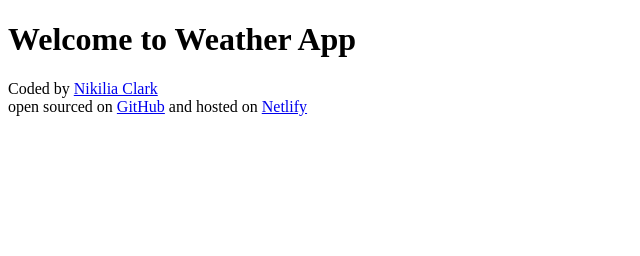
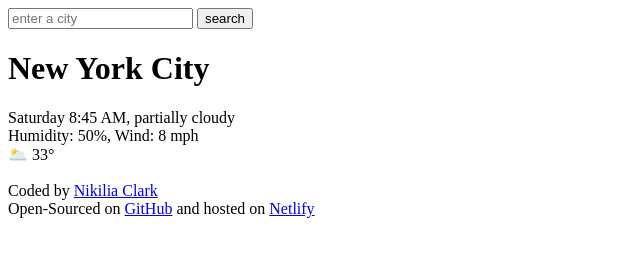
Before and after one commit to Niki-Nicoli/My-Weather-App, a plain HTML site: page index.html in a window 1280 px wide. Shown: the whole page, without its empty margins (0-640 px from the left). Drawn offline with Linux system fonts and the light colour scheme.

Commit message:
Added HTML

```diff
--- a/index.html
+++ b/index.html
@@ -3,15 +3,28 @@
   <head>
     <meta charset="UTF-8" />
     <meta name="viewport" content="width=device-width, initial-scale=1.0" />
-    <title>Weather App from Scratch- Footer</title>
+    <title>Weather App from Scratch</title>
   </head>
   <body>
-    <h1>Welcome to Weather App</h1>
+    <form>
+      <input type="search" placeholder="enter a city" required />
+      <input type="submit" value="search" />
+    </form>
+    <main>
+      <div>
+        <h1>New York City</h1>
+        Saturday 8:45 AM, partially cloudy
+        <br />
+        Humidity: 50%, Wind: 8 mph
+      </div>
+      <div>🌥️ 33°</div>
+    </main>
+    <br />
     <footer>
       Coded by
       <a href="https://github.com/Niki-Nicoli" target="_blank">Nikilia Clark</a>
       <div>
-        open sourced on
+        Open-Sourced on
         <a
           href="https://github.com/Niki-Nicoli?tab=repositories"
           target="_blank"
```
